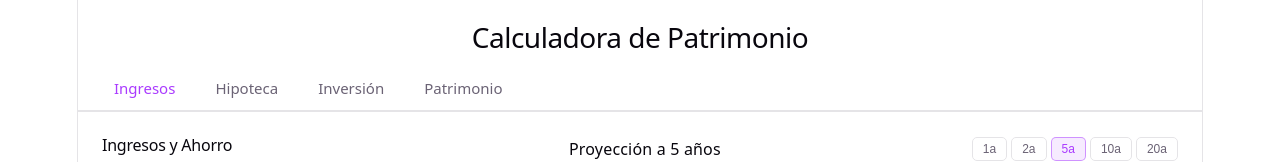
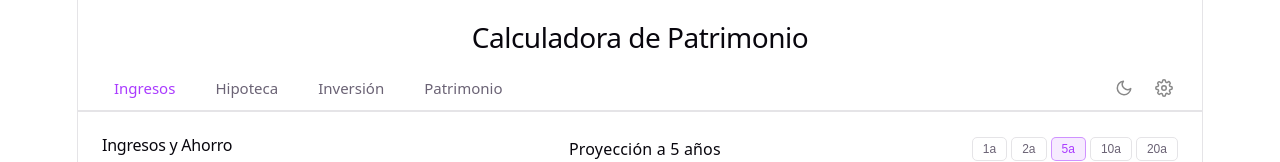
Before and after one commit to aleixRabassa/calculadora-patrimonio, a React (Vite) app: page / in a window 1280 px wide. Shown: the top 162 px of the page. Built offline with nearby package versions, Linux system fonts and the light colour scheme.

Commit message:
feat: enhance Tabs component with settings menu and theme toggle functionality

```diff
--- a/src/components/Tabs.css
+++ b/src/components/Tabs.css
@@ -1,9 +1,15 @@
 .tabs {
   display: flex;
-  gap: 0;
+  align-items: stretch;
+  justify-content: space-between;
   border-bottom: 2px solid var(--border);
   padding: 0 16px;
+}
+
+.tabs-list {
+  display: flex;
   overflow-x: auto;
+  flex: 1;
 }
 
 .tab {
@@ -29,3 +35,79 @@
   color: var(--accent);
   border-bottom-color: var(--accent);
 }
+
+/* Controls: theme toggle + settings */
+.tabs-controls {
+  display: flex;
+  align-items: center;
+  gap: 4px;
+  padding: 0 4px;
+  flex-shrink: 0;
+}
+
+.icon-btn {
+  display: flex;
+  align-items: center;
+  justify-content: center;
+  width: 36px;
+  height: 36px;
+  border: none;
+  background: none;
+  color: var(--text-muted, #888);
+  cursor: pointer;
+  border-radius: 8px;
+  transition: color 0.2s, background 0.2s;
+
+  &:hover {
+    color: var(--text);
+    background: var(--surface-2, rgba(0,0,0,0.06));
+  }
+}
+
+.icon-btn--active {
+  color: var(--accent);
+  background: var(--surface-2, rgba(0,0,0,0.06));
+}
+
+/* Dropdown */
+.settings-wrapper {
+  position: relative;
+}
+
+.settings-menu {
+  position: absolute;
+  top: calc(100% + 6px);
+  right: 0;
+  min-width: 220px;
+  background: var(--surface, #fff);
+  border: 1px solid var(--border);
+  border-radius: 10px;
+  box-shadow: 0 8px 24px rgba(0,0,0,0.12);
+  padding: 6px;
+  z-index: 100;
+  animation: menu-appear 0.12s ease-out;
+}
+
+@keyframes menu-appear {
+  from { opacity: 0; transform: translateY(-4px) scale(0.97); }
+  to   { opacity: 1; transform: translateY(0) scale(1); }
+}
+
+.settings-item {
+  display: block;
+  width: 100%;
+  padding: 9px 14px;
+  border: none;
+  background: none;
+  text-align: left;
+  font-family: var(--sans);
+  font-size: 14px;
+  color: var(--text);
+  cursor: pointer;
+  border-radius: 7px;
+  transition: background 0.15s;
+
+  &:hover {
+    background: var(--surface-2, rgba(0,0,0,0.06));
+  }
+}
--- a/src/components/Tabs.tsx
+++ b/src/components/Tabs.tsx
@@ -1,3 +1,4 @@
+import { useState, useEffect, useRef } from 'react'
 import './Tabs.css'
 
 interface TabsProps {
@@ -6,9 +7,41 @@ interface TabsProps {
   onChange: (index: number) => void
 }
 
+function IconMoon() {
+  return (
+    <svg width="18" height="18" viewBox="0 0 24 24" fill="none" stroke="currentColor" strokeWidth="2" strokeLinecap="round" strokeLinejoin="round" aria-hidden="true">
+      <path d="M21 12.79A9 9 0 1 1 11.21 3 7 7 0 0 0 21 12.79z" />
+    </svg>
+  )
+}
+
+function IconGear() {
+  return (
+    <svg width="18" height="18" viewBox="0 0 24 24" fill="none" stroke="currentColor" strokeWidth="2" strokeLinecap="round" strokeLinejoin="round" aria-hidden="true">
+      <circle cx="12" cy="12" r="3" />
+      <path d="M19.4 15a1.65 1.65 0 0 0 .33 1.82l.06.06a2 2 0 0 1-2.83 2.83l-.06-.06a1.65 1.65 0 0 0-1.82-.33 1.65 1.65 0 0 0-1 1.51V21a2 2 0 0 1-4 0v-.09A1.65 1.65 0 0 0 9 19.4a1.65 1.65 0 0 0-1.82.33l-.06.06a2 2 0 0 1-2.83-2.83l.06-.06A1.65 1.65 0 0 0 4.68 15a1.65 1.65 0 0 0-1.51-1H3a2 2 0 0 1 0-4h.09A1.65 1.65 0 0 0 4.6 9a1.65 1.65 0 0 0-.33-1.82l-.06-.06a2 2 0 0 1 2.83-2.83l.06.06A1.65 1.65 0 0 0 9 4.68a1.65 1.65 0 0 0 1-1.51V3a2 2 0 0 1 4 0v.09a1.65 1.65 0 0 0 1 1.51 1.65 1.65 0 0 0 1.82-.33l.06-.06a2 2 0 0 1 2.83 2.83l-.06.06A1.65 1.65 0 0 0 19.4 9a1.65 1.65 0 0 0 1.51 1H21a2 2 0 0 1 0 4h-.09a1.65 1.65 0 0 0-1.51 1z" />
+    </svg>
+  )
+}
+
 export function Tabs({ tabs, active, onChange }: TabsProps) {
+  const [menuOpen, setMenuOpen] = useState(false)
+  const settingsRef = useRef<HTMLDivElement>(null)
+
+  useEffect(() => {
+    if (!menuOpen) return
+    function handleClickOutside(e: MouseEvent) {
+      if (settingsRef.current && !settingsRef.current.contains(e.target as Node)) {
+        setMenuOpen(false)
+      }
+    }
+    document.addEventListener('mousedown', handleClickOutside)
+    return () => document.removeEventListener('mousedown', handleClickOutside)
+  }, [menuOpen])
+
   return (
     <nav className="tabs" role="tablist">
+      <div className="tabs-list">
         {tabs.map((label, i) => (
           <button
             key={label}
@@ -21,6 +54,37 @@ export function Tabs({ tabs, active, onChange }: TabsProps) {
             {label}
           </button>
         ))}
+      </div>
+
+      <div className="tabs-controls">
+        <button type="button" className="icon-btn" title="Cambiar tema" aria-label="Cambiar tema">
+          <IconMoon />
+        </button>
+
+        <div className="settings-wrapper" ref={settingsRef}>
+          <button
+            type="button"
+            className={`icon-btn ${menuOpen ? 'icon-btn--active' : ''}`}
+            title="Configuración"
+            aria-label="Configuración"
+            aria-expanded={menuOpen}
+            onClick={() => setMenuOpen(v => !v)}
+          >
+            <IconGear />
+          </button>
+
+          {menuOpen && (
+            <div className="settings-menu" role="menu">
+              <button type="button" className="settings-item" role="menuitem" onClick={() => setMenuOpen(false)}>
+                Restaurar valores por defecto
+              </button>
+              <button type="button" className="settings-item" role="menuitem" onClick={() => setMenuOpen(false)}>
+                Exportar PDF
+              </button>
+            </div>
+          )}
+        </div>
+      </div>
     </nav>
   )
 }
```
Lines whose indentation alone changed are shown as unchanged.
